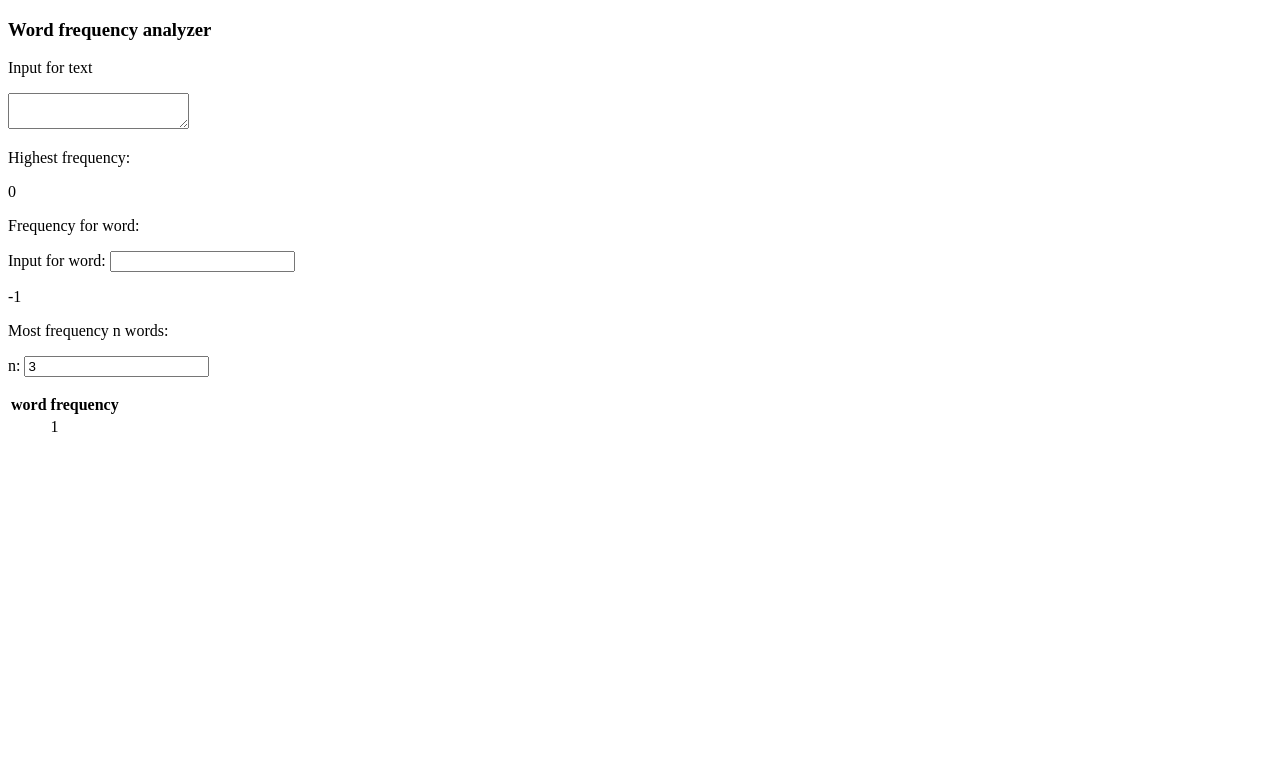
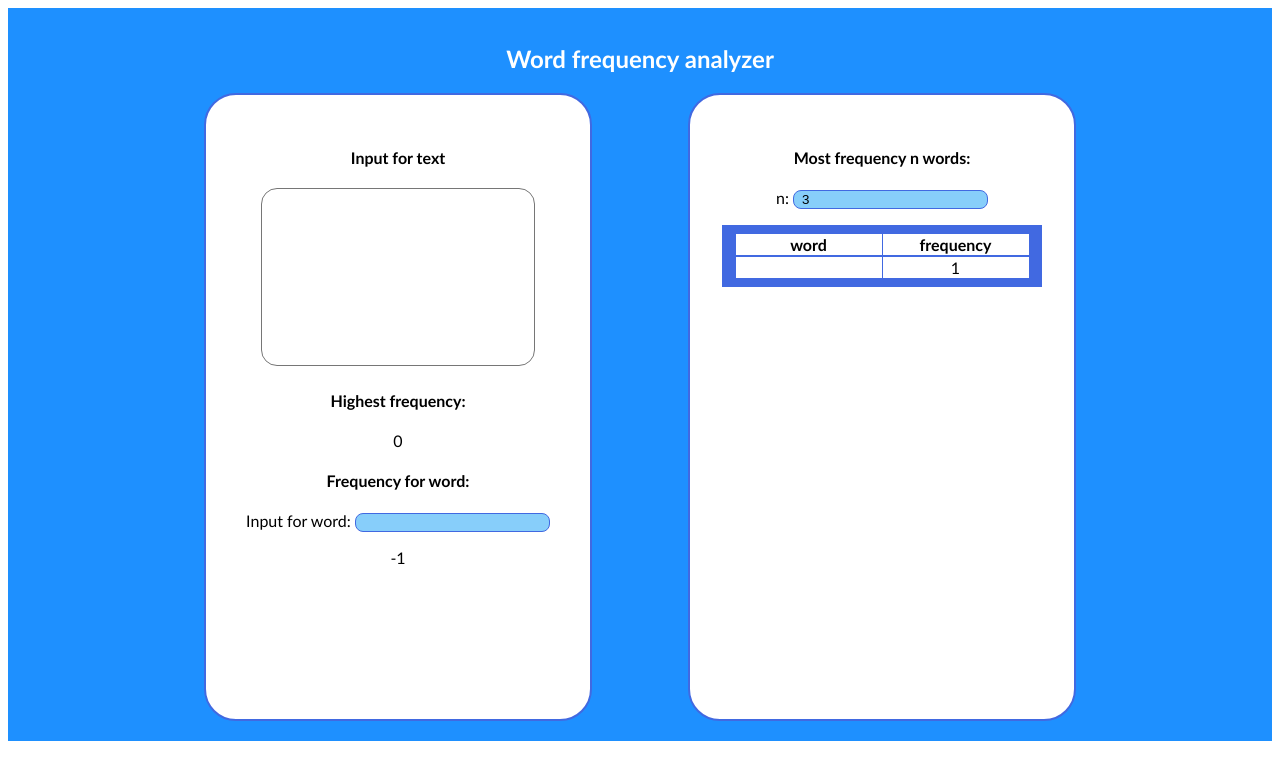
Before and after one commit to Hugomka/countingwords, an Angular app: page / in a window 1280 px wide. Shown: the top 780 px of the page. Built offline with nearby package versions, Linux system fonts and the light colour scheme.

Commit message:
Designed for presentation including layout, colors and fonts

```diff
--- a/src/app/word-frequency-analyzer/word-frequency-analyzer.component.html
+++ b/src/app/word-frequency-analyzer/word-frequency-analyzer.component.html
@@ -1,23 +1,28 @@
-<H3>Word frequency analyzer</H3>
-
+<div class="background-blue">
+  <H2>Word frequency analyzer</H2>
+  <div class="center">
+    <div class="left container">
+      <h4>Input for text</h4>
       <label>
-  <p>Input for text</p>
-  <textarea [(ngModel)]="text"></textarea>
+        <textarea class="frame" [(ngModel)]="text"></textarea>
       </label>
+      <h4>Highest frequency:</h4>
       <label>
-  <p>Highest frequency:</p>
         {{calculateHighestFrequency(text)}}
       </label>
+      <h4>Frequency for word:</h4>
       <label>
-  <p>Frequency for word:</p>
         <p>Input for word: <input [(ngModel)]="word" type="text" /></p>
         {{calculateFrequencyForWord(text, word)}}
       </label>
+    </div>
+    <div class="right container">
+      <h4>Most frequency n words:</h4>
       <label>
-  <p>Most frequency n words:</p>
         <p>n: <input [(ngModel)]="n" type="number" value="3"/> </p>
       </label>
-<table>
+      <div class="table-overflow">
+        <table class="center">
           <tr>
             <th>word</th><th>frequency</th>
           </tr>
@@ -25,3 +30,7 @@
             <td>{{fw.word}}</td><td>{{fw.frequency}}</td>
           </tr>
         </table>
+      </div>
+    </div>
+  </div>
+</div>
--- a/src/app/word-frequency-analyzer/word-frequency-analyzer.component.scss
+++ b/src/app/word-frequency-analyzer/word-frequency-analyzer.component.scss
@@ -0,0 +1,82 @@
+.background-blue {
+  background-color: dodgerblue;
+  font-family: Calibri, serif;
+  height: 43.8rem;
+  text-align: center;
+  padding: 1rem;
+}
+
+h2 {
+  color: white;
+}
+
+.center {
+  margin-left: auto;
+  margin-right: auto;
+  position: relative;
+  display: inline-block;
+}
+
+.left {
+  float: left;
+}
+
+.right {
+  float: right;
+
+}
+
+.container {
+  display: block;
+  background-color: white;
+  width: 20rem;
+  height: 35rem;
+  margin: 0 3rem 0 3rem;
+  border-radius: 2rem;
+  border: royalblue 2px solid;
+  padding: 2rem;
+}
+
+.table-overflow {
+  overflow-scrolling: auto;
+  overflow: auto;
+  max-height: 28rem;
+  background-color: royalblue;
+  border-spacing: 0;
+  padding: 0.5rem 0 0.3rem 0;
+}
+
+table.center {
+  background-color: white;
+  border-collapse: collapse;
+  border-spacing: 0;
+}
+
+td, th {
+  border: royalblue 1px solid;
+  max-width: 18rem;
+  width: 9rem;
+  border-spacing: 0;
+}
+
+th {
+  border-bottom: royalblue 2px solid;
+}
+
+textarea.frame {
+  margin-left: 1rem;
+  margin-right: 1rem;
+  width: 16rem;
+  height: 10rem;
+  resize: none;
+  border-radius: 1rem;
+  padding: 0.5rem;
+}
+
+input {
+  border-radius: 0.5rem;
+  padding-left: 0.5rem;
+  padding-right: 0.5rem;
+  border: royalblue 1px solid;
+  background-color: lightskyblue;
+}
```
Lines whose indentation alone changed are shown as unchanged.
